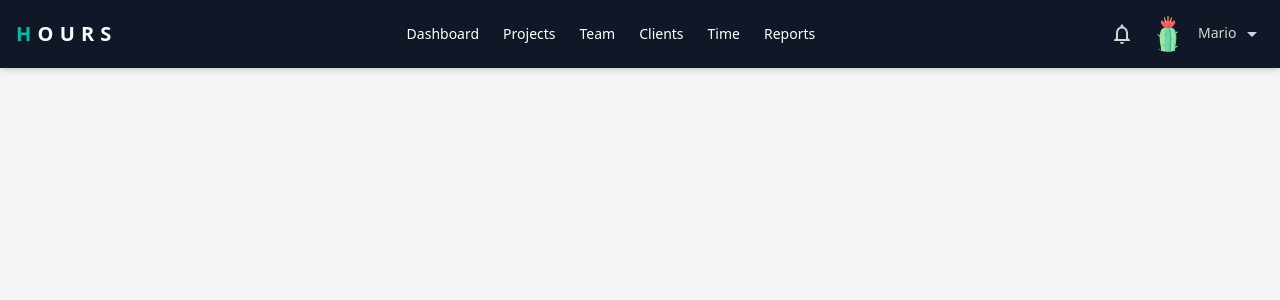
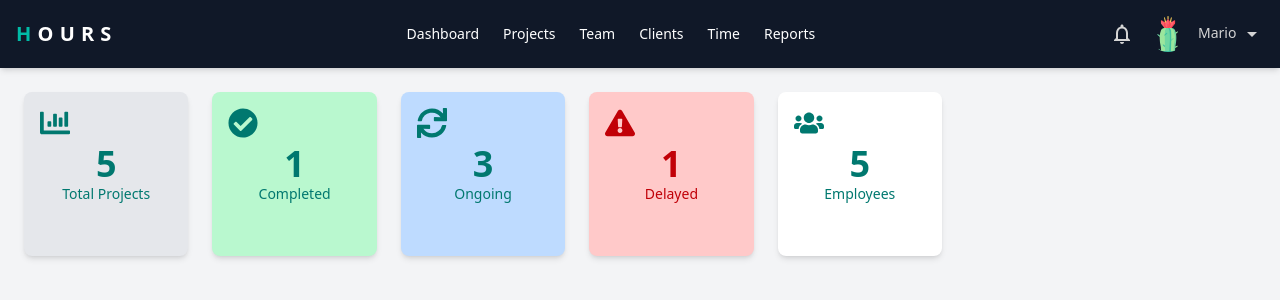
Before and after one commit to dSumitabha/hours, a React (Vite) app: page / in a window 1280 px wide. Shown: the top 300 px of the page. Built offline with nearby package versions, Linux system fonts and the light colour scheme.

Commit message:
StatsCrad created

```diff
--- a/src/App.jsx
+++ b/src/App.jsx
@@ -1,4 +1,5 @@
 import Navbar from "./components/Navbar";
+import StatsCards from "./components/StatsCards";
 
 const App = () => {
   return (
@@ -9,7 +10,7 @@ const App = () => {
       <div className="p-6 grid grid-cols-1 lg:grid-cols-4 gap-6">
         {/* Left Section (Stats, Charts, Budget Status) */}
         <div className="lg:col-span-3 space-y-6">
-          {/* Stats Summary Cards */}
+            <StatsCards />
 
 
           {/* Charts Section */}
--- /dev/null
+++ b/src/components/StatsCards.jsx
@@ -0,0 +1,31 @@
+import { FaChartBar, FaCheckCircle, FaSync, FaExclamationTriangle, FaUsers } from 'react-icons/fa';
+
+const StatsCards = () => {
+    // Data for the cards
+    const stats = [
+      { label: "Total Projects", value: 5, color: "bg-gray-200", icon: <FaChartBar /> },
+      { label: "Completed", value: 1, color: "bg-green-200", icon: <FaCheckCircle /> },
+      { label: "Ongoing", value: 3, color: "bg-blue-200", icon: <FaSync /> },
+      { label: "Delayed", value: 1, color: "bg-red-200", icon: <FaExclamationTriangle /> },
+      { label: "Employees", value: 5, color: "bg-white", icon: <FaUsers /> },
+    ];
+
+    return (
+      <div className="grid grid-cols-1 sm:grid-cols-2 md:grid-cols-3 lg:grid-cols-5 gap-6">
+        {stats.map((stat, index) => (
+          <div key={index} className={`aspect-square p-6 rounded-lg shadow-md ${stat.color} flex items-center justify-center space-x-4 relative`}>
+            {/* Icon */}
+            <span className={`absolute top-4 left-4 text-3xl ${stat.label === "Delayed" ? "text-red-700" : "text-teal-700"}`}>{stat.icon}</span>
+
+            {/* Text Content */}
+            <div className="text-center ">
+              <h3 className={`text-4xl  font-bold ${stat.label === "Delayed" ? "text-red-700" : "text-teal-700"}`}>{stat.value}</h3>
+              <p className={`text-sm text-gray-600 ${stat.label === "Delayed" ? "text-red-700" : "text-teal-700"}`}>{stat.label}</p>
+            </div>
+          </div>
+        ))}
+      </div>
+    );
+  };
+
+  export default StatsCards;
```
